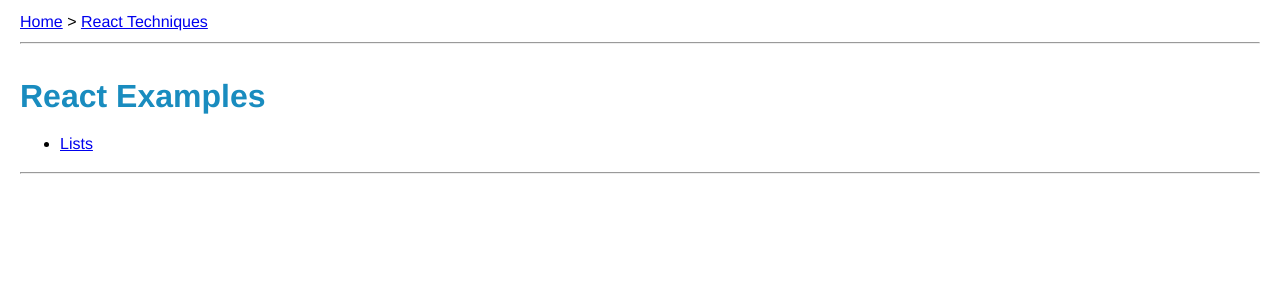
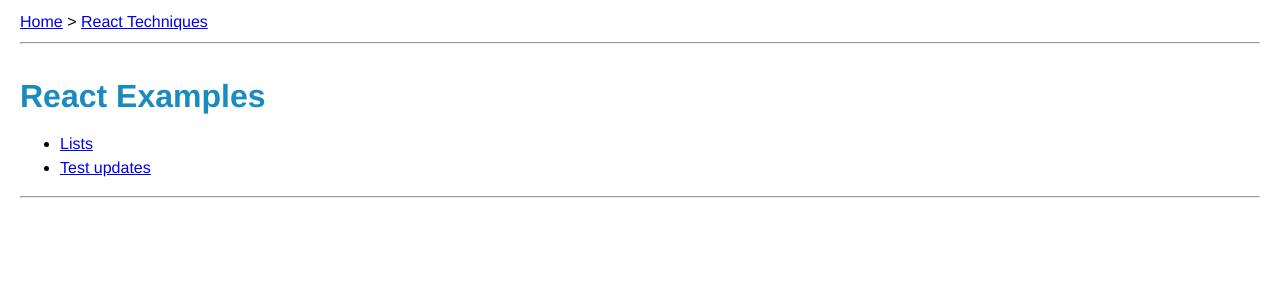
Before and after one commit to snidersd/react-examples, a React (Create React App) app: page / in a window 1280 px wide. Shown: the top 300 px of the page. Built offline with nearby package versions, Linux system fonts and the light colour scheme.

Commit message:
test gh-pages update

```diff
--- a/src/App.js
+++ b/src/App.js
@@ -15,6 +15,7 @@
         <h1 className="App-title">React Examples</h1>
           <ul>
             <li><a href="./lists">Lists</a></li>
+            <li><a href="./test">Test updates</a></li>
           </ul>
 
         {/* Component end */}
```
